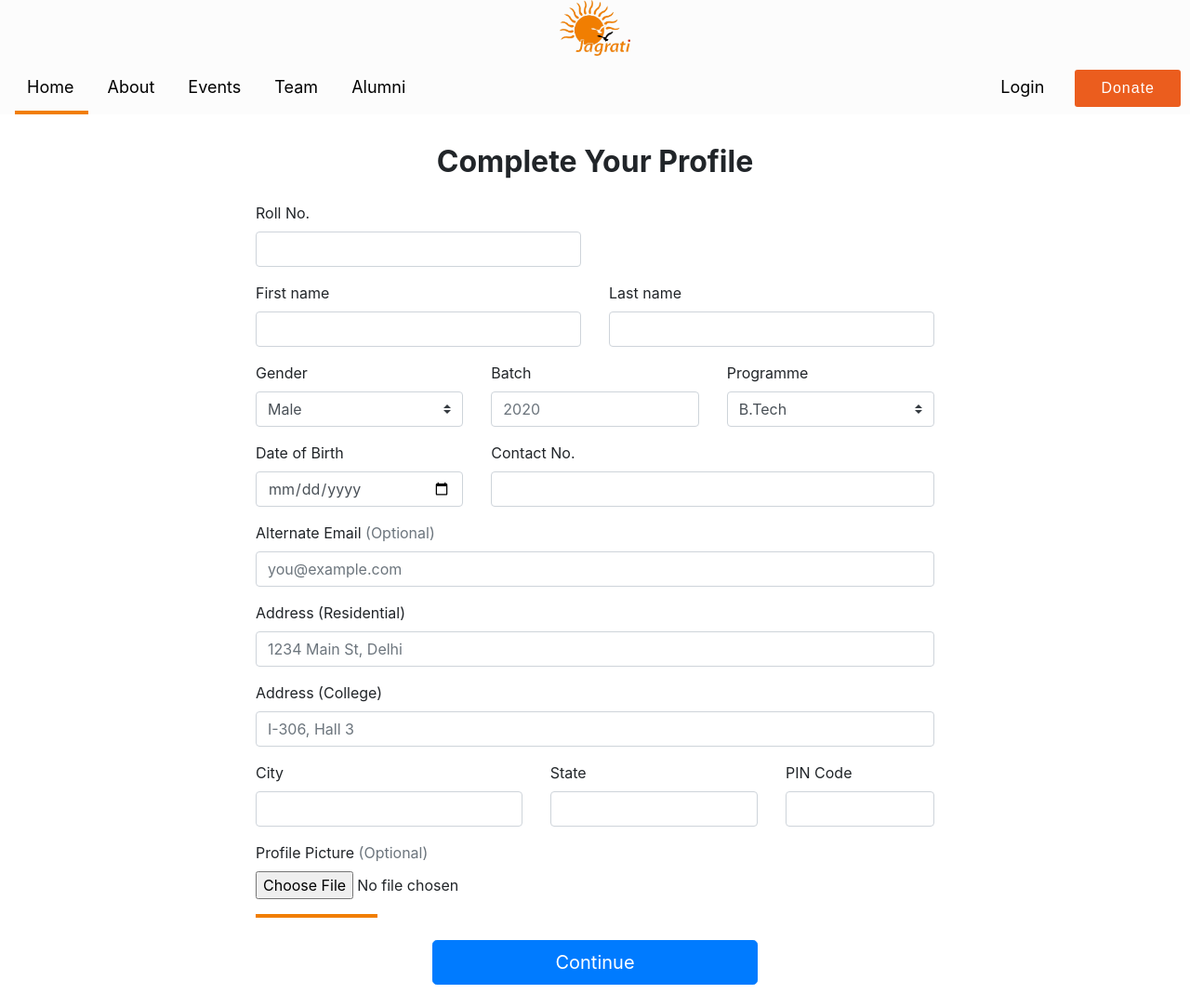
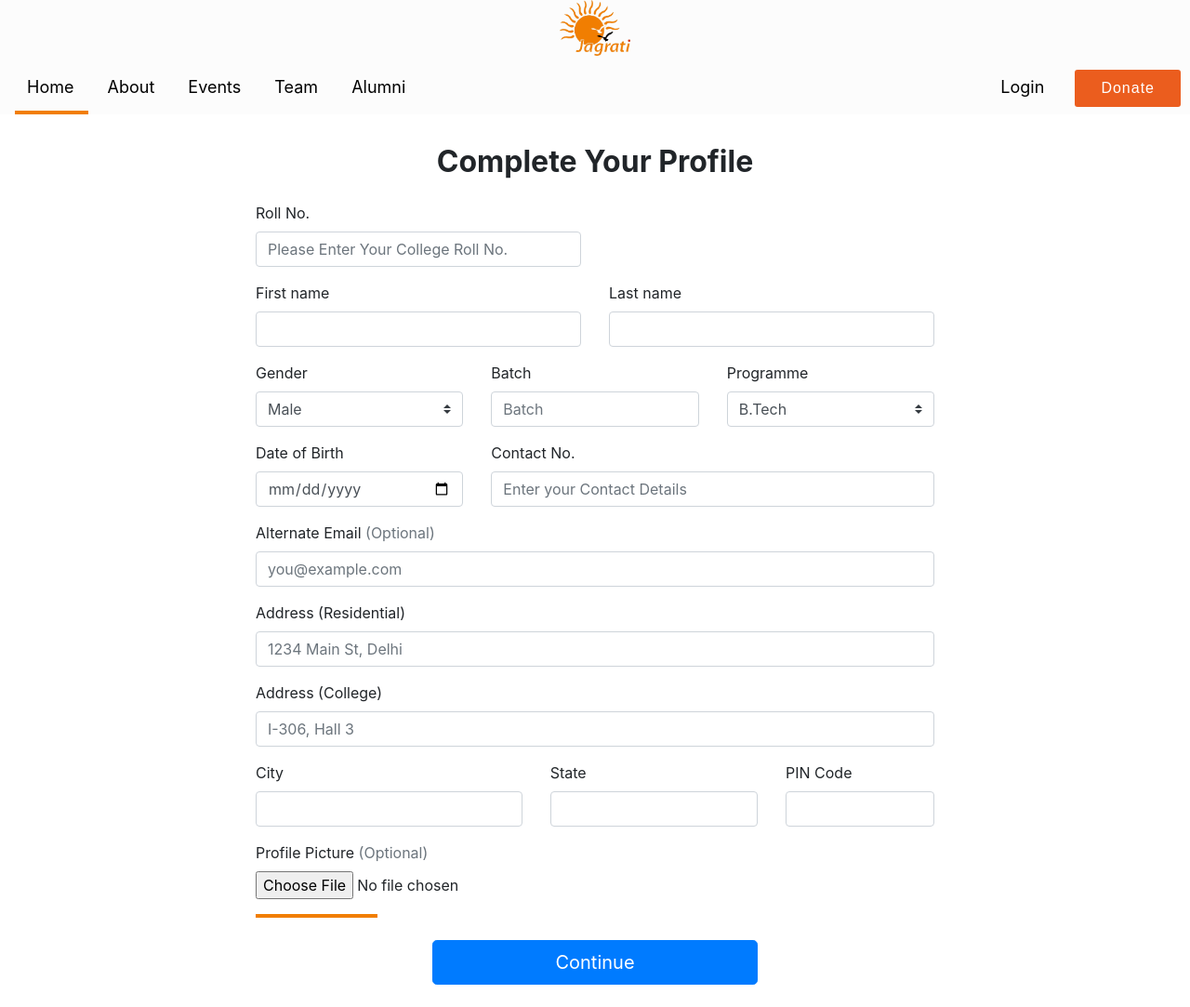
Before and after one commit to tushhr/Jagrati, a Django app: page /accounts/create in a window 1280 px wide. Shown: the whole page at 93% size. Run offline with Django 3.2, Linux system fonts and the light colour scheme; some libraries are stand-ins or nearby versions.

```diff
--- a/templates/accounts/create_profile.html
+++ b/templates/accounts/create_profile.html
@@ -30,7 +30,7 @@
                 <div class="row">
                     <div class="col-md-6 mb-3">
                         <label for="rollNo">Roll No.</label>
-                        <input name="roll_no" type="number" class="form-control" id="rollNo" placeholder="" value="" required>
+                        <input name="roll_no" type="number" class="form-control" id="rollNo" placeholder="Please Enter Your College Roll No." value="" inputmode="tel" required>
                         <div class="invalid-feedback">
                             Valid Roll No. is required.
                         </div>
@@ -65,7 +65,7 @@
                     </div>
                     <div class="col-md-4 mb-3">
                         <label for="batch">Batch</label>
-                        <input name="batch" type="number" class="form-control" id="batch" placeholder="{% now 'Y' %}" required>
+                        <input name="batch" type="number" class="form-control" id="batch" placeholder="Batch" inputmode="tel" required>
                         <div class="invalid-feedback">
                             Please enter a valid batch.
                         </div>
@@ -92,7 +92,7 @@
                     </div>
                     <div class="col-md-8 mb-3">
                         <label for="contactNo">Contact No.</label>
-                        <input name="contact_no" type="number" class="form-control" id="contactNo" placeholder="" value="" required>
+                        <input name="contact_no" type="number" class="form-control" id="contactNo" placeholder="Enter your Contact Details" value="" inputmode="tel" required>
                         <div class="invalid-feedback">
                             Valid Contact No. is required.
                         </div>
@@ -137,7 +137,7 @@
                     </div>
                     <div class="col-md-3 mb-3">
                         <label for="pinCode">PIN Code</label>
-                        <input name="pincode" type="number" class="form-control" id="pinCode" placeholder="" required>
+                        <input name="pincode" type="number" class="form-control" id="pinCode" placeholder="" inputmode="tel" required>
                         <div class="invalid-feedback">
                             PIN code required.
                         </div>
```
